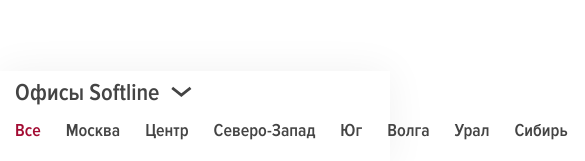
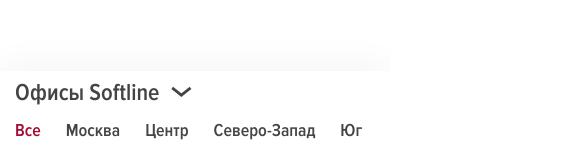
Before and after one commit to AnastasiyaRuban/Lending-Peach, a website built with webpack: page src/template.html in a window 390 px wide. Shown: the part 925-1086 px from the top of the page, 585 px wide, since content can reach past the window. Built offline with nearby package versions, Linux system fonts and the light colour scheme.

Commit message:
fix width tabs

```diff
--- a/src/styles/breakpoints/offices.scss
+++ b/src/styles/breakpoints/offices.scss
@@ -11,8 +11,11 @@
             justify-content: flex-start;
             padding-bottom: 10px;
             flex-wrap: nowrap;
+            width: auto;
+            min-width: 0;
             padding-bottom: 10px;
             overflow-x: auto;
+            gap: 0;
         }
 
         &__map {
@@ -60,9 +63,10 @@
     }
     .tabs {
         &__button {
-            &_active::after {
-                // bottom: 0;
-            }
+            white-space: nowrap;
+        }
+        &__button:not(:last-child) {
+            margin-right: 25px;
         }
     }
 }
```
